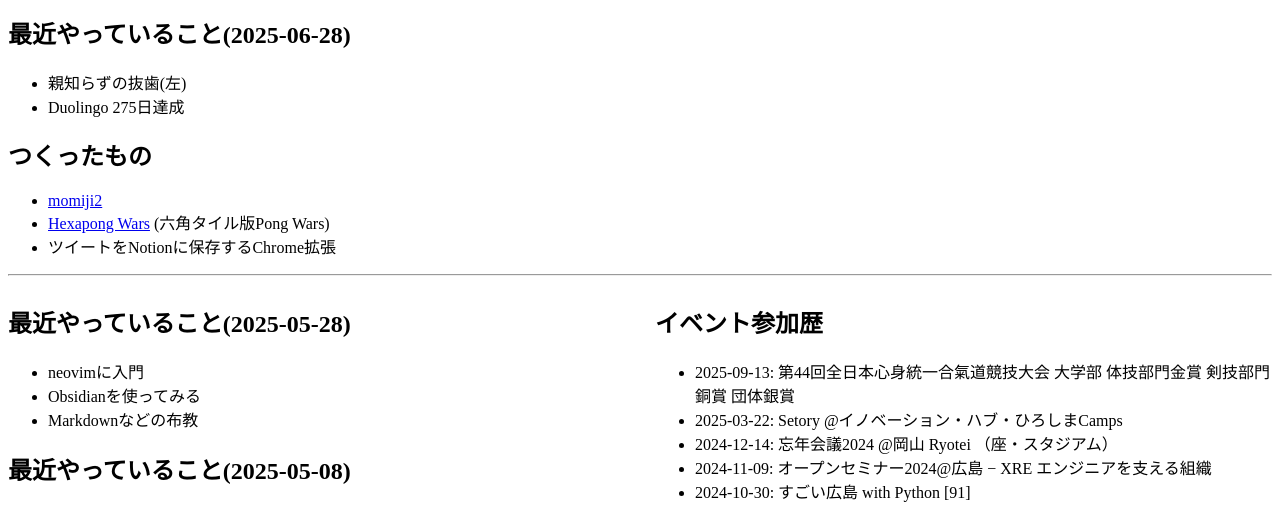
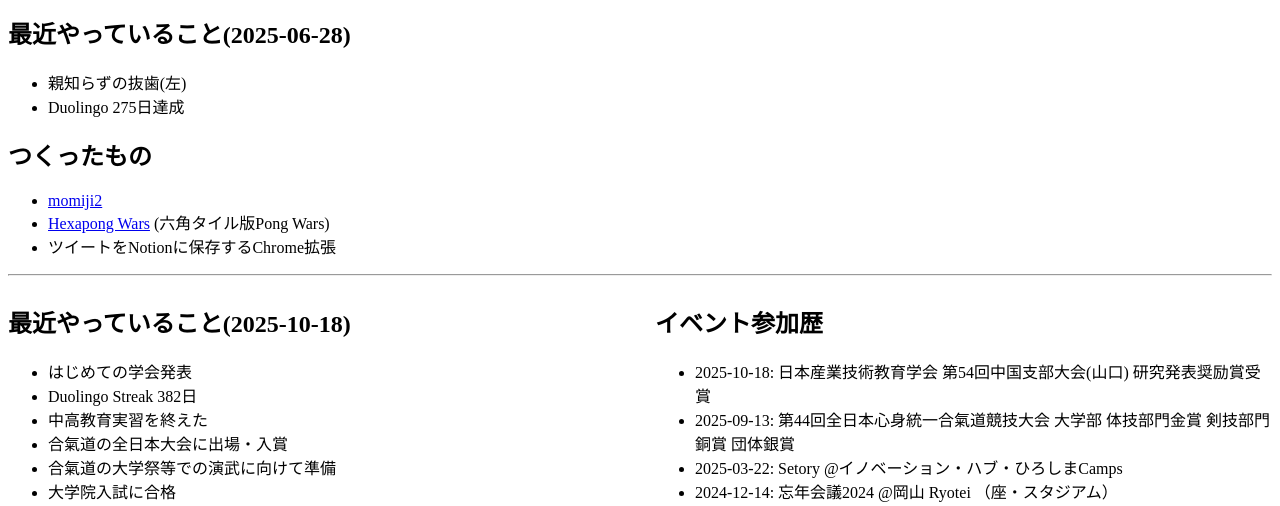
Before and after one commit to swawa-yu/swawa.dev, a plain HTML site: page index.html in a window 1280 px wide. Shown: the part 269-775 px from the top of the page. Drawn offline with Linux system fonts and the light colour scheme.

Commit message:
2025-10-18 更新

```diff
--- a/index.html
+++ b/index.html
@@ -67,6 +67,15 @@
     <hr>
     <div style="display:grid;grid-template-columns: 1fr 1fr; gap:30px;">
         <div>
+            <h2>最近やっていること(2025-10-18)</h2>
+            <ul>
+                <li>はじめての学会発表</li>
+                <li>Duolingo Streak 382日</li>
+                <li>中高教育実習を終えた</li>
+                <li>合氣道の全日本大会に出場・入賞</li>
+                <li>合氣道の大学祭等での演武に向けて準備</li>
+                <li>大学院入試に合格</li>
+            </ul>
             <h2>最近やっていること(2025-05-28)</h2>
             <ul>
                 <li>neovimに入門</li>
@@ -141,6 +150,7 @@
         <div>
             <h2>イベント参加歴</h2>
             <ul>
+                <li>2025-10-18: 日本産業技術教育学会 第54回中国支部大会(山口) 研究発表奨励賞受賞</li>
                 <li>2025-09-13: 第44回全日本心身統一合氣道競技大会 大学部 体技部門金賞 剣技部門銅賞 団体銀賞</li>
                 <li>2025-03-22: Setory @イノベーション・ハブ・ひろしまCamps</li>
                 <li>2024-12-14: 忘年会議2024 @岡山 Ryotei （座・スタジアム）</li>
```
